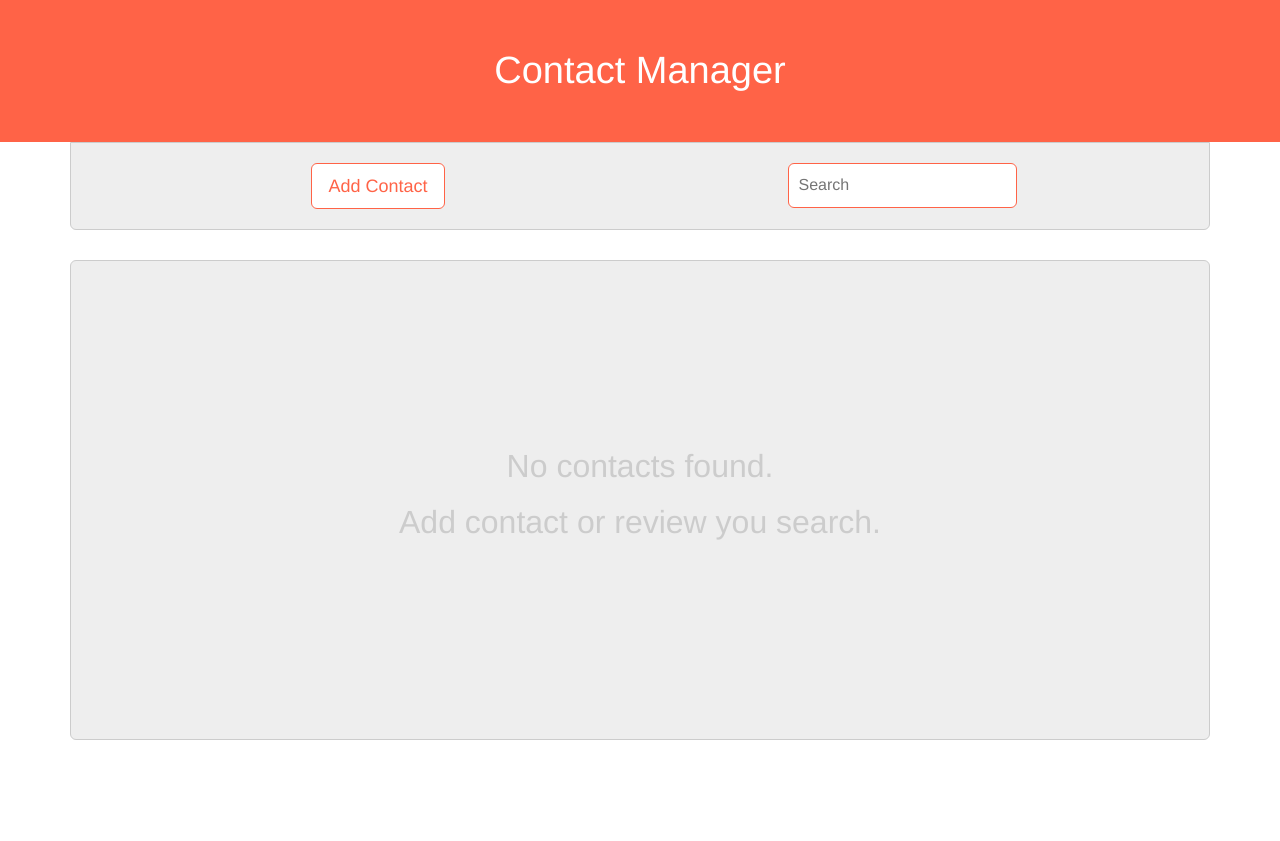
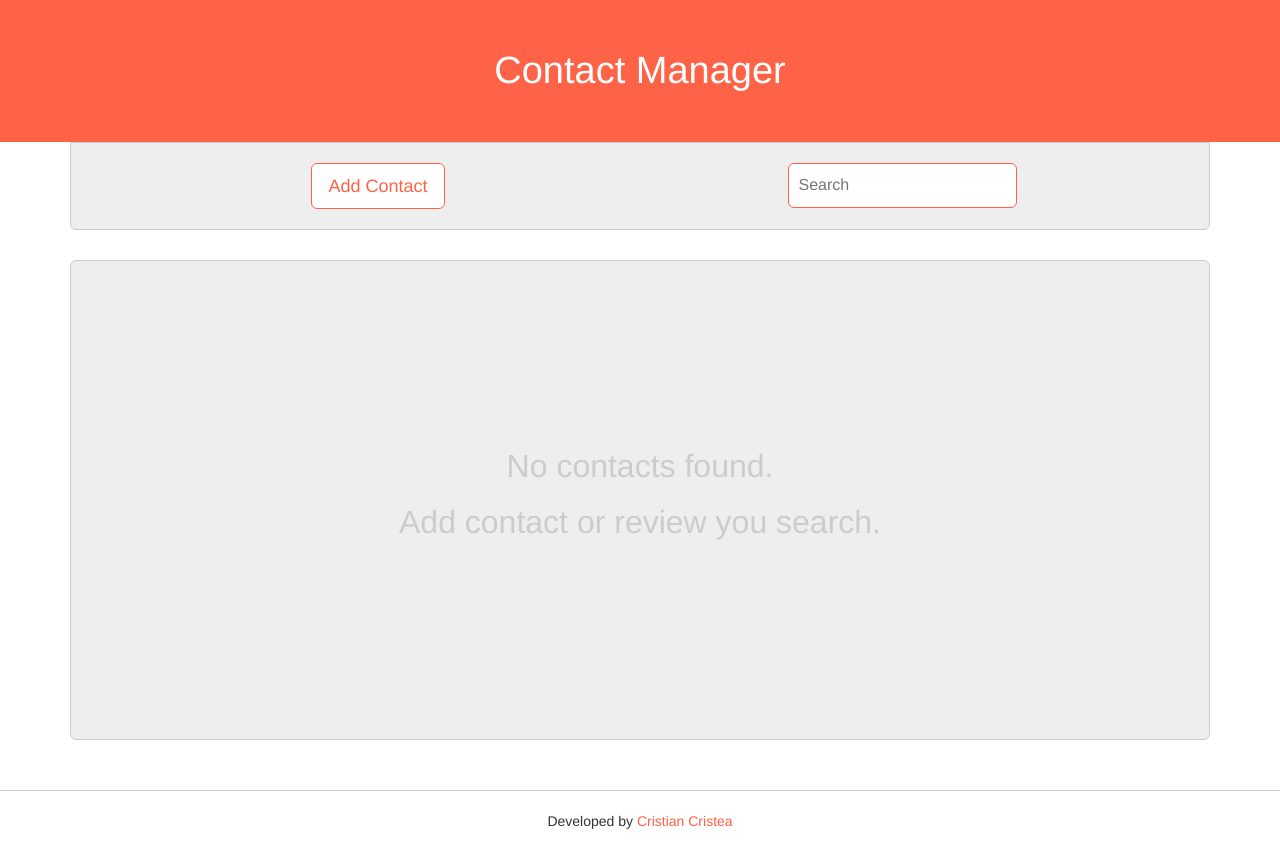
Before and after one commit to CristianCristea/contact-manager-reactjs, a React (Create React App) app: page / in a window 1280 px wide. Before the commit the page ends 800 px from the top, so only its background shows below. Built offline with nearby package versions, Linux system fonts and the light colour scheme.

Commit message:
Add footer

```diff
--- a/src/App.js
+++ b/src/App.js
@@ -3,6 +3,7 @@ import Header from "./components/Header";
 import NavBar from "./components/NavBar";
 import Contacts from "./components/Contacts";
 import CreateContact from "./containers/CreateContact";
+import Footer from "./components/Footer";
 
 class App extends Component {
   constructor(props) {
@@ -165,6 +166,7 @@ class App extends Component {
             edit={this.state.editContactForm}
           />
         )}
+        <Footer />
       </div>
     );
   }
--- /dev/null
+++ b/src/components/Footer.js
@@ -0,0 +1,28 @@
+import React from "react";
+import PropTypes from "prop-types";
+import { Grid, Row, Col } from "react-bootstrap";
+
+export default function Footer() {
+  return (
+    <footer>
+      <Grid>
+        <Row>
+          <Col
+            xs={6}
+            xsOffset={3}
+            sm={6}
+            smOffset={3}
+            xs={6}
+            xsOffset={3}
+            className="text-center"
+          >
+            <p>
+              Developed by{" "}
+              <a href="http://cristiancristea.com">Cristian Cristea</a>
+            </p>
+          </Col>
+        </Row>
+      </Grid>
+    </footer>
+  );
+}
--- a/src/index.css
+++ b/src/index.css
@@ -25,9 +25,9 @@ header h1 {
   font-size: 3.8rem;
 }
 footer {
-  margin-top: 10rem;
+  margin-top: 1rem;
 }
-footer .container {
+footer {
   border-top: 1px solid #ccc;
 }
 footer p {
@@ -41,6 +41,13 @@ footer a {
 footer a:hover {
   color: tomato;
 }
+
+@media screen and (min-width: 768px) {
+  footer {
+    margin-top: 5rem;
+  }
+}
+
 .contact-block {
   border-bottom: 1px solid tomato;
   padding-bottom: 2rem;
```
